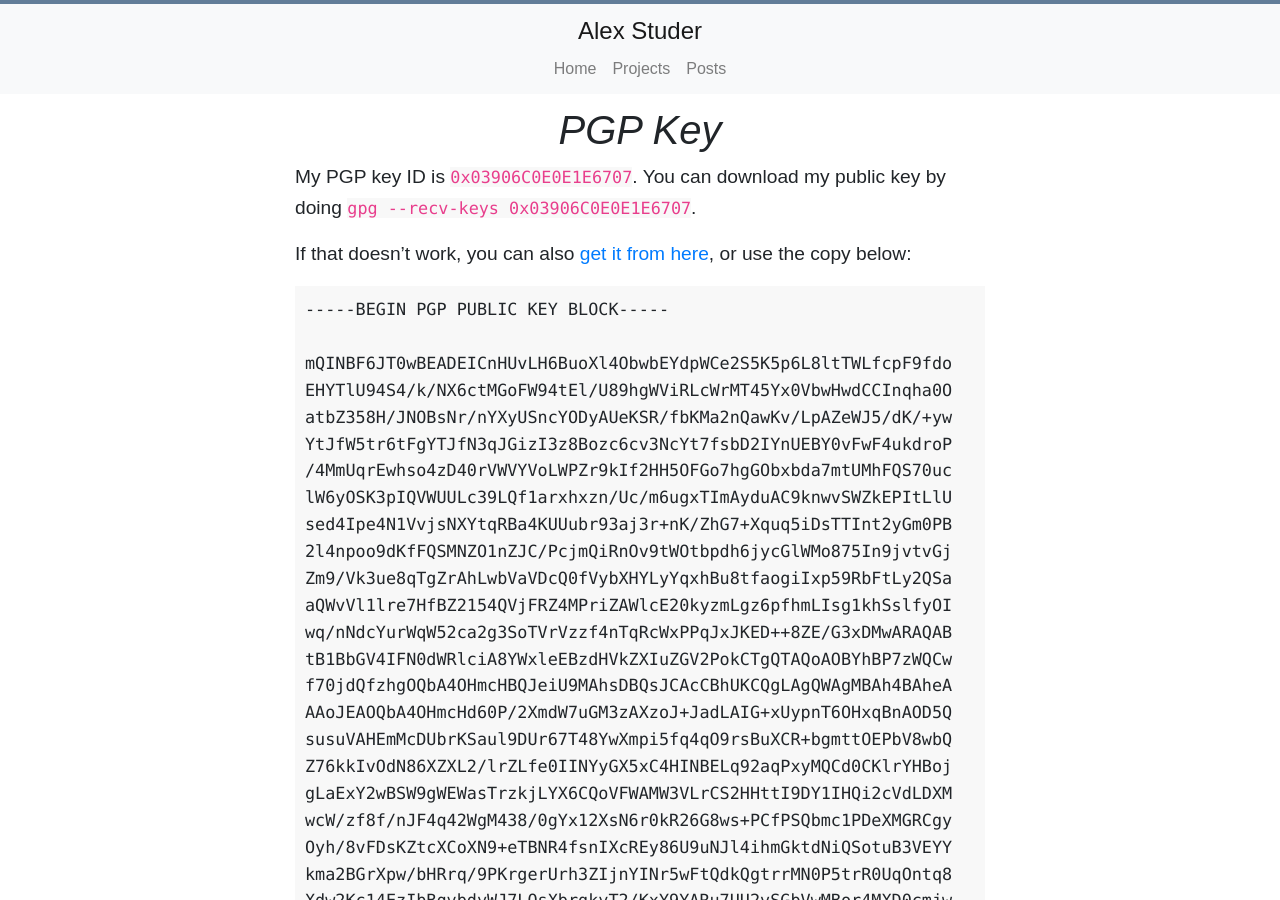
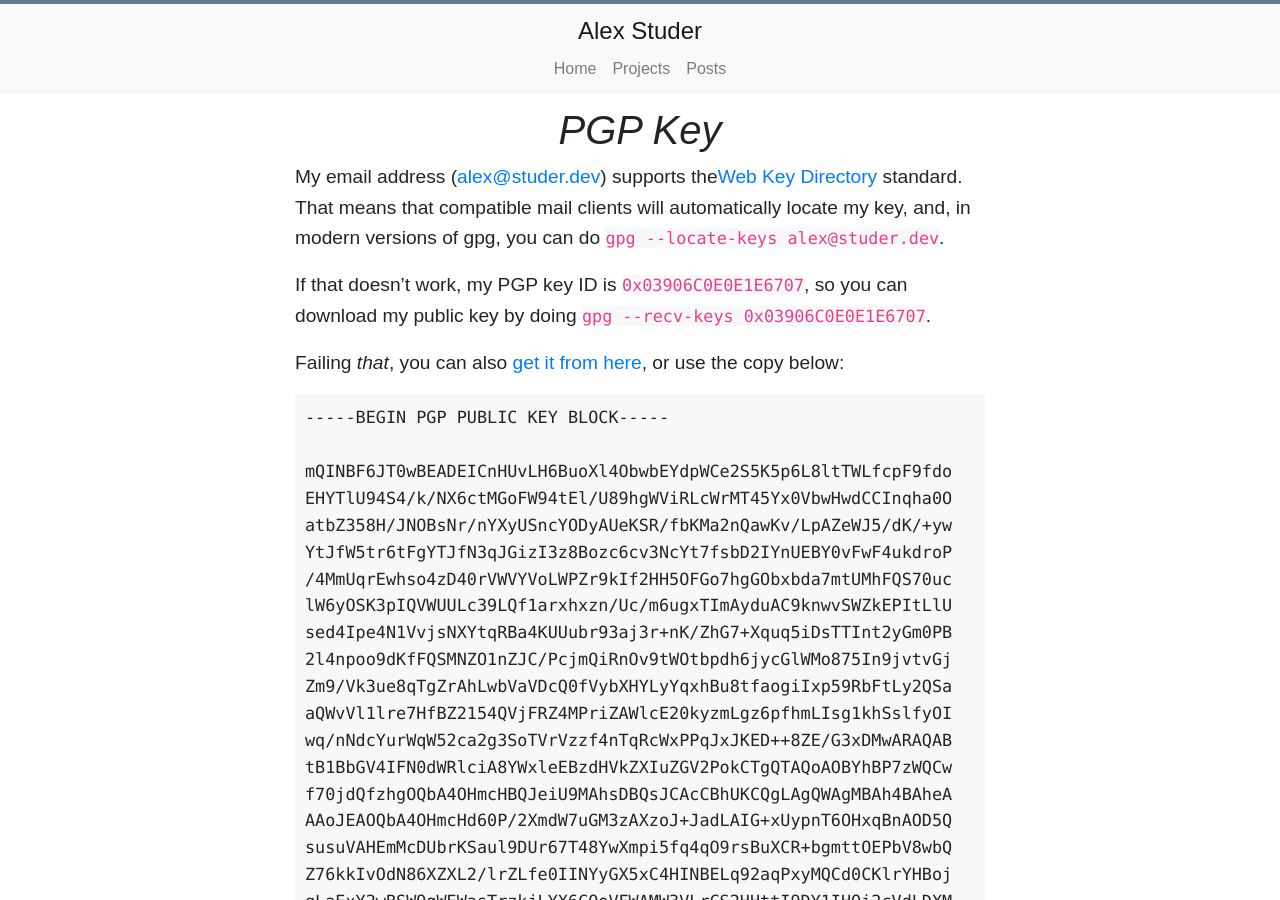
Before and after one commit to thatoddmailbox/thatoddmailbox.github.io, a Jekyll site: the page built from pgp.md, in a window 1280 px wide and 900 px high. Built offline with Jekyll 4.4.1, drawn with Linux system fonts in a browser that asks for light colours; nearby versions of some CDN libraries; some web fonts are replaced.

Commit message:
add details about WKD for pgp key

````diff
--- a/pgp.md
+++ b/pgp.md
@@ -4,9 +4,11 @@
 css: /css/home.css
 js: /js/home.js
 ---
-My PGP key ID is `0x03906C0E0E1E6707`. You can download my public key by doing `gpg --recv-keys 0x03906C0E0E1E6707`.
+My email address ([alex@studer.dev](mailto:alex@studer.dev)) supports the[Web Key Directory](https://wiki.gnupg.org/WKD) standard. That means that compatible mail clients will automatically locate my key, and, in modern versions of gpg, you can do `gpg --locate-keys alex@studer.dev`.
 
-If that doesn't work, you can also [get it from here](./key.asc), or use the copy below:
+If that doesn't work, my PGP key ID is `0x03906C0E0E1E6707`, so you can download my public key by doing `gpg --recv-keys 0x03906C0E0E1E6707`.
+
+Failing _that_, you can also [get it from here](./key.asc), or use the copy below:
 ```
 -----BEGIN PGP PUBLIC KEY BLOCK-----
 
````
